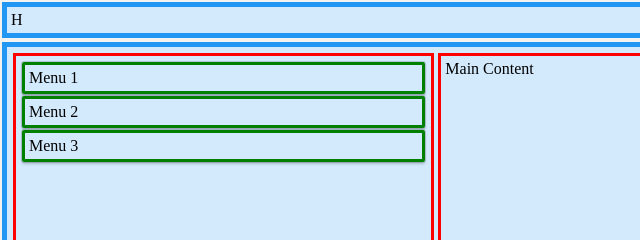
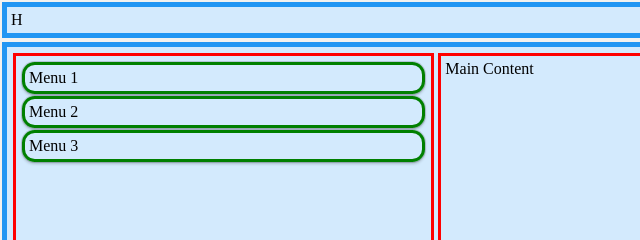
Before and after one commit to Ipadios12/Ipadios12.github.io, a plain HTML site: page layout.html in a window 1280 px wide. Shown: the top 240 px of the page, 0-640 px from the left. Drawn offline with Linux system fonts and the light colour scheme.

Commit message:
remove coments

```diff
--- a/style.css
+++ b/style.css
@@ -80,7 +80,7 @@
   margin-bottom: 10px;
   padding: 5px;
   box-shadow: 0 0 0 1px rgb(0 0 0 / 15%), 0 2px 3px rgb(0 0 0 / 20%);
-  border-radius: 2px;
+  border-radius: 0.8rem;
 }
 
 #h1 {
```
